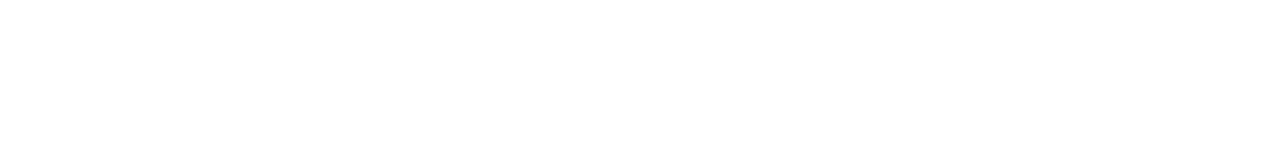
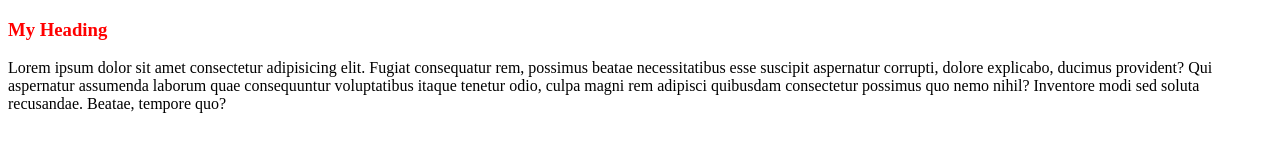
Before and after one commit to asrafsujan247/my-simple-website, a plain HTML site: page index.html in a window 1280 px wide. Drawn offline with Linux system fonts and the light colour scheme.

Commit message:
added styles folder and gave styles

```diff
--- a/index.html
+++ b/index.html
@@ -4,6 +4,17 @@
     <meta charset="UTF-8" />
     <meta name="viewport" content="width=device-width, initial-scale=1.0" />
     <title>My Simple Website</title>
+    <link rel="stylesheet" href="./styles/style.css" />
   </head>
-  <body></body>
+  <body>
+    <h3>My Heading</h3>
+    <p>
+      Lorem ipsum dolor sit amet consectetur adipisicing elit. Fugiat
+      consequatur rem, possimus beatae necessitatibus esse suscipit aspernatur
+      corrupti, dolore explicabo, ducimus provident? Qui aspernatur assumenda
+      laborum quae consequuntur voluptatibus itaque tenetur odio, culpa magni
+      rem adipisci quibusdam consectetur possimus quo nemo nihil? Inventore modi
+      sed soluta recusandae. Beatae, tempore quo?
+    </p>
+  </body>
 </html>
--- /dev/null
+++ b/styles/style.css
@@ -0,0 +1,3 @@
+h3 {
+  color: red;
+}
```
